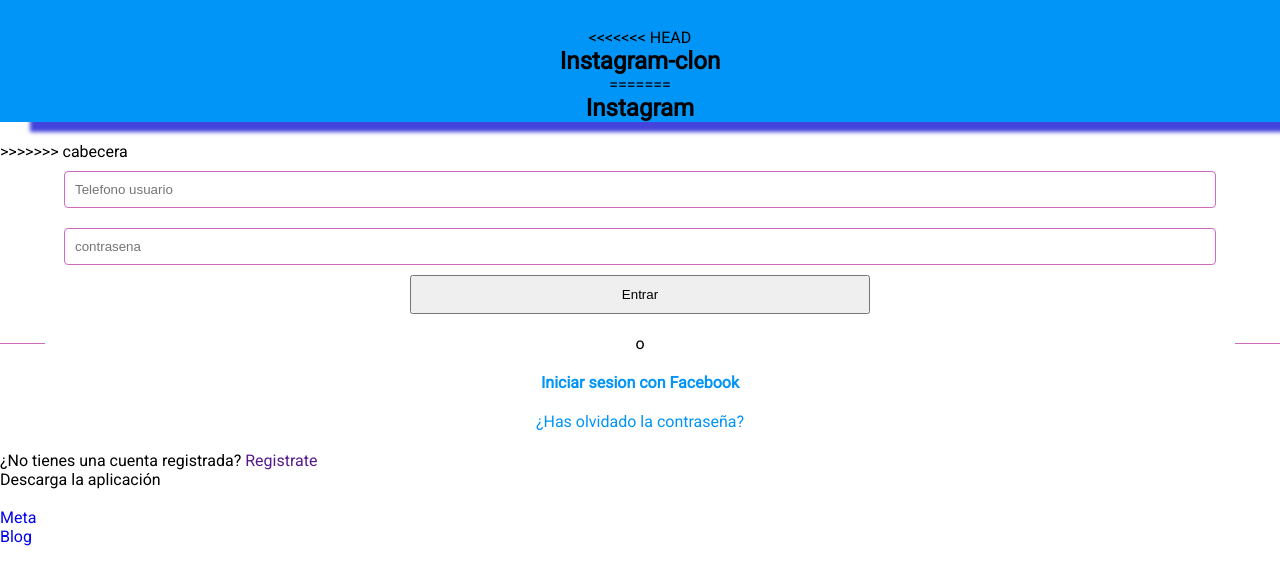
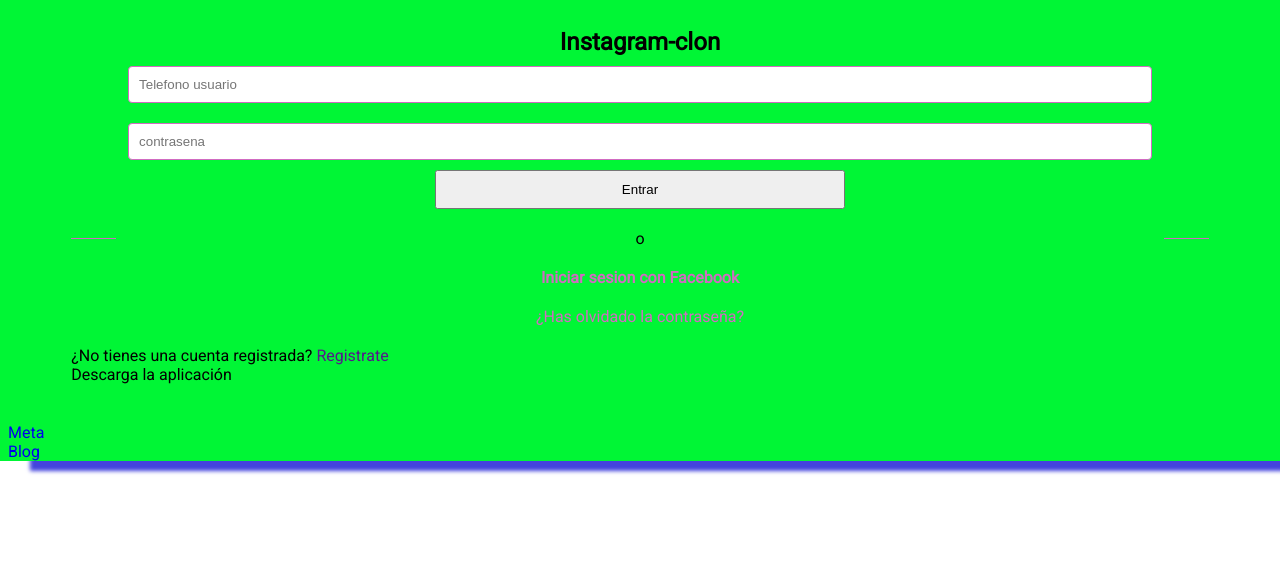
Before and after one commit to jorgebermudez36/CursoPlatzi, a plain HTML site: page index.html in a window 1280 px wide. Drawn offline with Linux system fonts and the light colour scheme.

Commit message:
major changes

```diff
--- a/index.html
+++ b/index.html
@@ -15,12 +15,7 @@
     <main class="main">
         <section class="main--login">
             <div class="main--title">
-<<<<<<< HEAD
                 <h1>Instagram-clon</h1>
-=======
-                <h1>Instagram</h1>
-    </header>
->>>>>>> cabecera
                 <form action="" class="login--form">
                 <input type="text" placeholder="Telefono usuario" class="form--input">
                 <input type="password" placeholder="contrasena" class="form--input">
--- a/src/style.css
+++ b/src/style.css
@@ -1,6 +1,12 @@
 :root{
     --red-color: rgb(209, 107, 193);
-    --blue-color: #0095f6;
+    --blue-color: #00f635;
+}
+
+* {
+    padding: 0;
+    margin: 0;
+    box-sizing: border-box;
 }
 
 .header{
@@ -10,11 +16,6 @@
     padding: 10px;
     margin: 0;
     padding: 0.5em 0.5em 0;
-}
-*{
-    padding: 0;
-    margin: 0;
-    box-sizing: border-box;
 }
 
 html{
@@ -82,12 +83,8 @@ a {
     background-color: var(--red-color);
 }
 
-.login--alternative{
-
-}
-
 .aternative--link{
-    color: var(--blue-color);
+    color: var(--red-color);
     display: block;
     text-align: center;
     margin-bottom: 20px;
```
